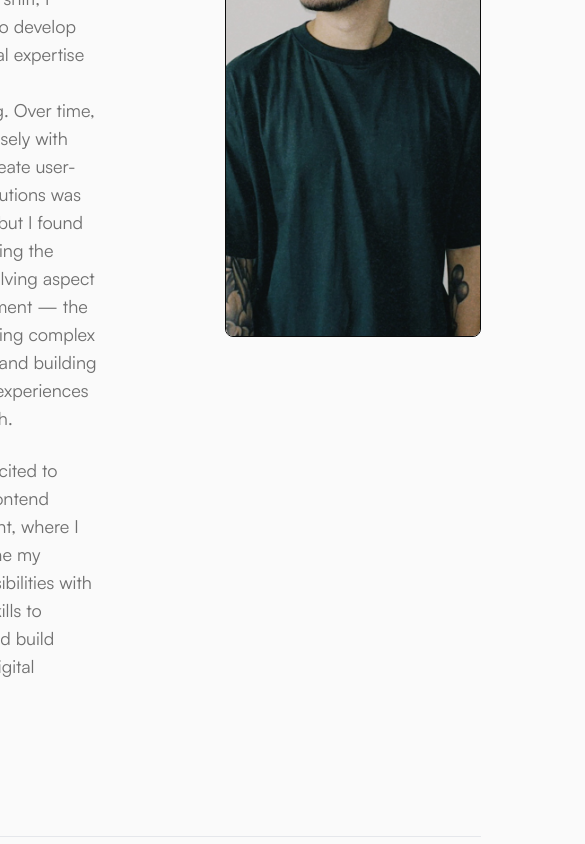
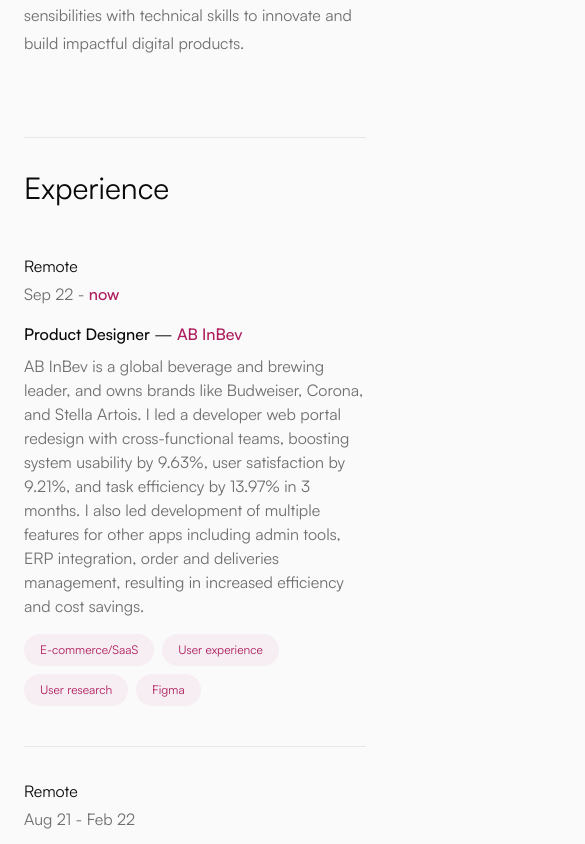
Before and after one commit to luccaromaniello/portfolio, a Next.js app: page /about in a window 390 px wide. Shown: the part 720-1564 px from the top of the page, 585 px wide, since content can reach past the window. Built offline with nearby package versions, Linux system fonts and the light colour scheme.

Commit message:
Apply responsiveness to about page

```diff
--- a/src/app/about/page.tsx
+++ b/src/app/about/page.tsx
@@ -4,17 +4,17 @@ import Image from "next/image";
 
 const About = () => {
   return (
-    <div className="flex flex-col gap-16 pt-12">
-      <div className="flex flex-row gap-32 pb-16 items-center">
+    <div className="flex flex-col gap-4 sm:gap-16 pt-8 sm:pt-12">
+      <div className="flex flex-col sm:flex-row gap-32 pb-16 items-center">
         <div className="flex flex-col gap-6 text-base/7">
           <h1 className="text-3xl sm:text-5xl leading-tight sm:leading-snug font-medium">I&apos;m currently a Product Designer at AB InBev.</h1>
-          <div className="flex flex-col gap-6 text-lg text-content-secondary">
+          <div className="flex flex-col gap-6 text-md sm:text-lg text-content-secondary">
             <p>I began my career as a software developer, where I quickly discovered the power of technology to bring ideas to life. As I collaborated with talented designers, I grew interested in the creative side of development, which led me to shift towards product design.</p>
             <p>Despite the shift, I continued to develop my technical expertise in Software Engineering. Over time, working closely with teams to create user-focused solutions was rewarding, but I found myself missing the problem-solving aspect of development — the thrill of solving complex challenges and building interactive experiences from scratch.</p>
             <p>Now, I&apos;m excited to focus on frontend development, where I can combine my design sensibilities with technical skills to innovate and build impactful digital products.</p>
           </div>
         </div>
-        <div className="flex flex-row basis-64 shrink-0 relative">
+        <div className="hidden sm:block flex flex-row basis-64 shrink-0 relative">
           <Image
             src="/lucca-profile.png"
             alt="Picture of Lucca Romaniello."
@@ -25,9 +25,9 @@ const About = () => {
           />
         </div>
       </div>
-      <div className="flex flex-col sm:gap-8 border-t">
-        <h2 className="sm:text-4xl pt-8">Experience</h2>
-        <div className="flex flex-col w-full pb-16">
+      <div className="flex flex-col gap-4 sm:gap-8 border-t">
+        <h2 className="text-3xl sm:text-4xl pt-8">Experience</h2>
+        <div className="flex flex-col w-full pb-8">
           <WorkItem startDate="Sep 22" role="Product Designer" company="AB InBev" website="https://www.ab-inbev.com/" sector="E-commerce/SaaS" technologies={["User experience", "User research", "Figma"]} description="AB InBev is a global beverage and brewing leader, and owns brands like Budweiser, Corona, and Stella Artois. I led a developer web portal redesign with cross-functional teams, boosting system usability by 9.63%, user satisfaction by 9.21%, and task efficiency by 13.97% in 3 months. I also led development of multiple features for other apps including admin tools, ERP integration, order and deliveries management, resulting in increased efficiency and cost savings." location="Remote" current />
           <WorkItem
             startDate="Aug 21" endDate="Feb 22" role="Product Designer" company="fluke" website="https://flu.ke/" sector="Healthcare" technologies={["Design workshops", "Customer experience", "Data visualization"]} description="fluke is a brazilian Mobile Virtual Network Operator focused on simplifying processes that are commonly bureaucratic in traditional mobile operators in Brazil. I was responsible for multiple improvements of the SIM card acquisition flow, which resulted in a user contact rate
@@ -37,8 +37,8 @@ reduction and increased customer satisfaction." location="Remote" current={false
           <WorkItem startDate="Apr 19" endDate="Jul 20" role="Full Stack Developer" company="dti digital + Localiza&Co" website="https://www.dtidigital.com.br/" sector="Urban mobility" technologies={["React.js", "Vue.js", "ASP.NET", "Kotlin", "Flutter"]} description="Localiza&Co offers complete mobility solutions for individuals and businesses, including car rentals, car subscriptions, fleet outsourcing, and sales of vehicles, operating across 7 countries in Latin America through franchises. There, I was a mobile and backend developer for an app migration from hybrid to native used by thier carport operators. I also worked a frontend developer for an internal software used for visual management and merit money." location="Belo Horizonte, Brazil" current={false} />
         </div>
       </div>
-      <div className="flex flex-col sm:gap-8 pb-24 border-t">
-        <h2 className="sm:text-4xl pt-8">Education</h2>
+      <div className="flex flex-col gap-4 sm:gap-8 pb-20 sm:pb-24 border-t">
+        <h2 className="text-3xl sm:text-4xl pt-8">Education</h2>
         <div className="flex flex-col w-full">
           <EducationItem description="Self-taught: always learning from every book, article, co-worker, and life experience" location="Anywhere" always/>
           <EducationItem description="Full Stack Development, Postgraduate degree (Lato sensu)" school="Pontifícia Católica Universidade de Minas Gerais" website="https://www.linkedin.com/school/pucminas/" startDate="2024" endDate="2025" location="Remote" always={false}/>
--- a/src/components/EducationItem/index.tsx
+++ b/src/components/EducationItem/index.tsx
@@ -10,8 +10,8 @@ interface WorkItemProps {
 
 const EducationItem = ({ startDate, endDate, description, school, website, location, always }: WorkItemProps) => {
   return (
-    <div className={`flex flex-row w-full justify-between py-4 gap-12 items-center ${!always ? 'border-t': ''}`}>
-      <div className="flex flex-col basis-48 shrink-0 gap-1">
+    <div className={`flex flex-col sm:flex-row w-full justify-between py-4 gap-4 sm:gap-12 sm:items-center ${!always ? 'border-t': ''}`}>
+      <div className="flex flex-col sm:basis-48 shrink-0 gap-1">
         <p className="">{location}</p>
         <p className="text-content-secondary">{always ? <span className="text-primary-main font-medium">Always</span> : <span>{startDate} - {endDate}</span>}</p>
       </div>
--- a/src/components/WorkItem/index.tsx
+++ b/src/components/WorkItem/index.tsx
@@ -17,15 +17,15 @@ const WorkItem = ({ startDate, endDate, role, company, website, sector, technolo
   const chips = technologies?.map((technology, i) => <Chip key={i} text={technology}/>)
 
   return (
-    <div className={`flex flex-row w-full justify-between py-4 gap-12 ${!current ? 'border-t': ''}`}>
-      <div className="flex flex-col basis-48 shrink-0 gap-1">
+    <div className={`flex flex-col sm:flex-row w-full justify-between py-8 sm:py-4 gap-4 sm:gap-12 ${!current ? 'border-t': ''}`}>
+      <div className="flex flex-col sm:basis-48 shrink-0 gap-1">
         <p className="">{location}</p>
         <p className="text-content-secondary">{startDate} - {current ? <span className="text-primary-main font-medium">now</span> : <span>{endDate}</span>}</p>
       </div>
       <div className="flex flex-col grow gap-2">
         <p><span className="font-medium">{role}</span> — <a href={website} rel="noreferrer" target="_blank" className="text-base font-medium text-primary-main hover:text-content-tertiary">{company}</a></p>
         <p className="text-content-secondary">{description}</p>
-        <div className="flex flex-row gap-2 py-2">
+        <div className="flex flex-row flex-wrap items-start gap-2 py-2">
           <Chip text={sector} />
           {chips}
         </div>
```
